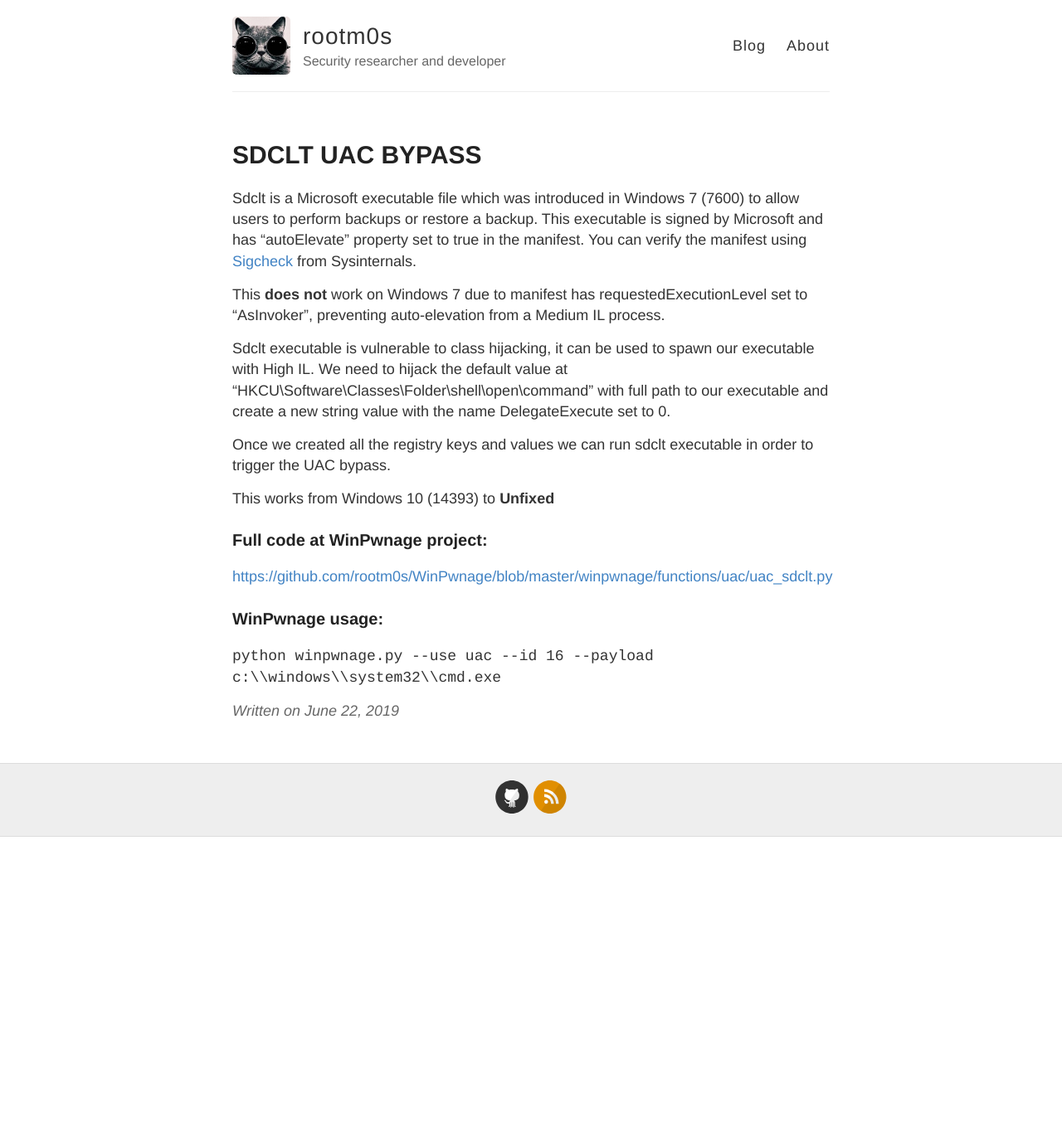
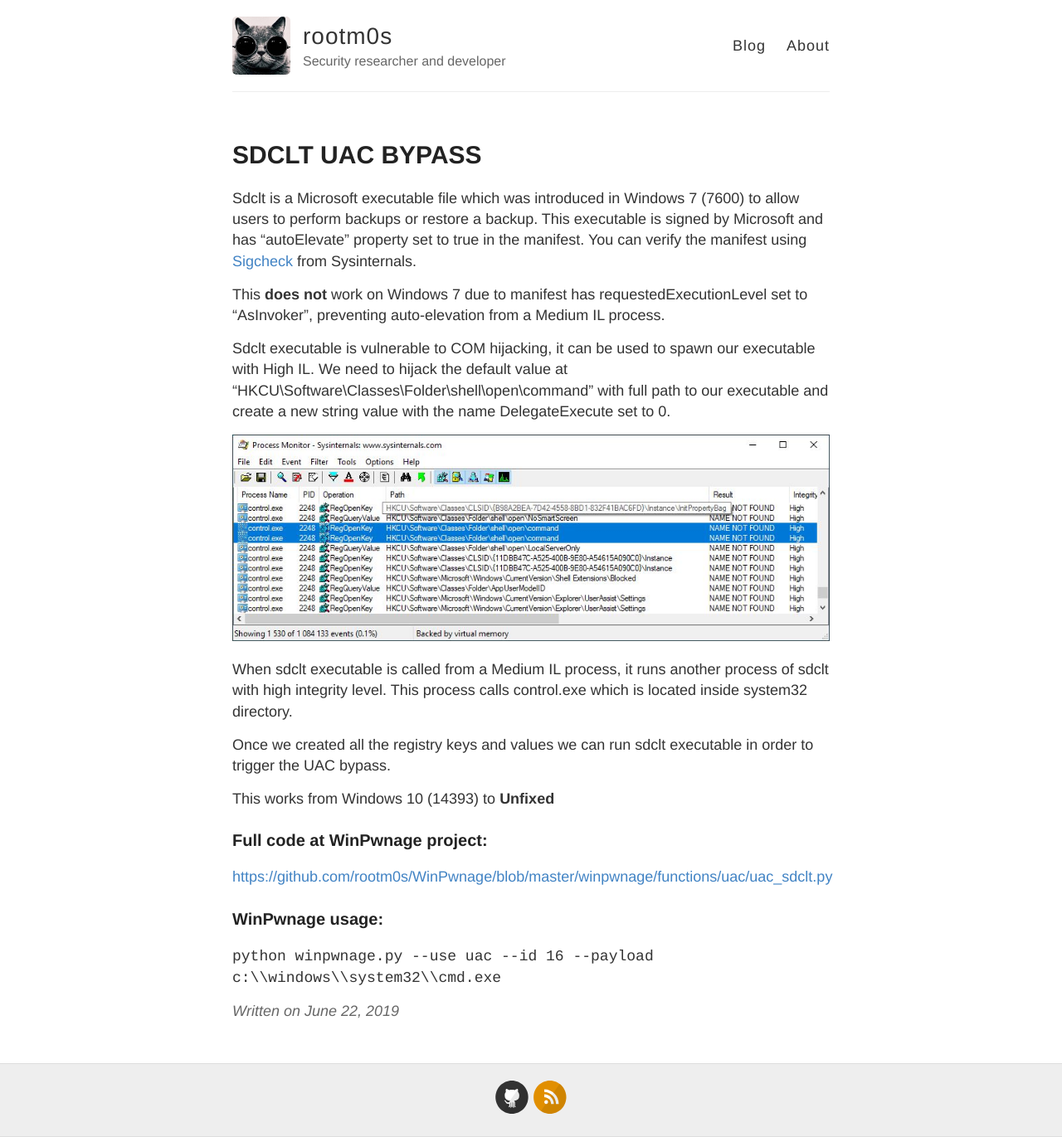
Before and after one commit to rootm0s/rootm0s.github.io, a Jekyll site: the page built from _posts/2019-6-22-sdclt-uac-bypass.md, in a window 1280 px wide. Shown: the whole page at 83% size. Built offline with Jekyll 4.4.1, drawn with Linux system fonts in a browser that asks for light colours; before the commit the page ends 1009 px from its top, so only the background shows below that.

Commit message:
Update 2019-6-22-sdclt-uac-bypass.md

```diff
--- a/_posts/2019-6-22-sdclt-uac-bypass.md
+++ b/_posts/2019-6-22-sdclt-uac-bypass.md
@@ -7,7 +7,11 @@ Sdclt is a Microsoft executable file which was introduced in Windows 7 (7600) to
 
 This **does not** work on Windows 7 due to manifest has requestedExecutionLevel set to "AsInvoker", preventing auto-elevation from a Medium IL process.
 
-Sdclt executable is vulnerable to class hijacking, it can be used to spawn our executable with High IL. We need to hijack the default value at "HKCU\Software\Classes\Folder\shell\open\command" with full path to our executable and create a new string value with the name DelegateExecute set to 0.
+Sdclt executable is vulnerable to COM hijacking, it can be used to spawn our executable with High IL. We need to hijack the default value at "HKCU\Software\Classes\Folder\shell\open\command" with full path to our executable and create a new string value with the name DelegateExecute set to 0.
+
+![_config.yml]({{ site.baseurl }}/images/sdclt_control_procmon.JPG)
+
+When sdclt executable is called from a Medium IL process, it runs another process of sdclt with high integrity level. This process calls control.exe which is located inside system32 directory.
 
 Once we created all the registry keys and values we can run sdclt executable in order to trigger the UAC bypass.
 
```
